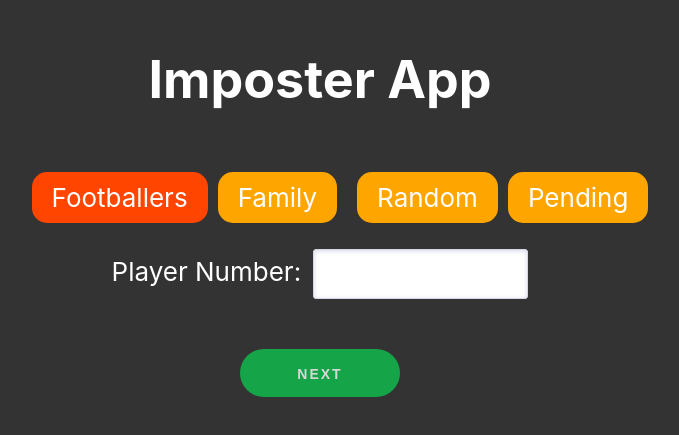
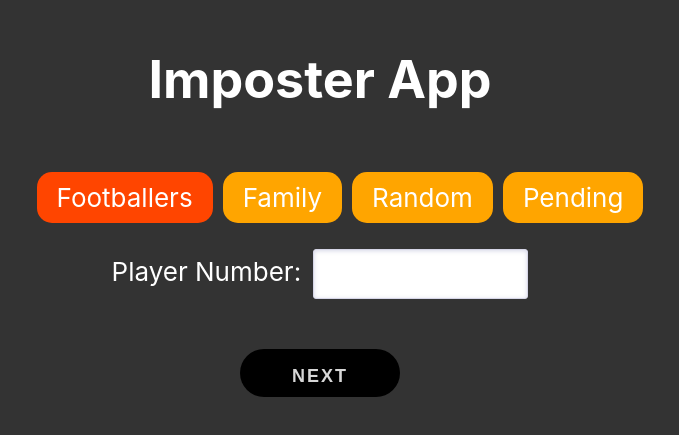
Before and after one commit to mhmdm97/imposter-app, a React (Create React App) app: page / in a window 1280 px wide. Shown: the part 195-630 px from the top of the page, without its empty margins (320-999 px from the left). Built offline with nearby package versions, Linux system fonts and the light colour scheme; the HTML template or start-up script is replaced by a standard one.

Commit message:
style changes

```diff
--- a/src/App.css
+++ b/src/App.css
@@ -6,7 +6,7 @@
   display: inline-block;
   outline: none;
   cursor: pointer;
-  font-size: 14px;
+  font-size: 18px;
   line-height: 1;
   border-radius: 500px;
   transition-property: background-color,border-color,color,box-shadow,filter;
@@ -20,13 +20,13 @@
   text-align: center;
   padding: 17px 48px;
   color: #d7d7d7;
-  background-color: #16a448;
+  background-color: black;
   height: 48px;
   margin-top: 50px;
 }
 .button:hover{
-    background-color: #fff;
-    color: #16a448;
+    background-color: #d7d7d7;
+    color: black;
 }
 .textbox{
   display: inline-block;
@@ -69,9 +69,9 @@
   transition-property: background-color,border-color,color,box-shadow,filter;
   transition-duration: .3s;
 }
-.category-picker li:not(:first-child):not(:last-child){
+.category-picker li:not(:first-child){
   margin: 0;
-  margin: 0 10px;
+  margin-left: 10px;
 }
 .category-picker li:not(.active):hover{
   background-color: white;
```
